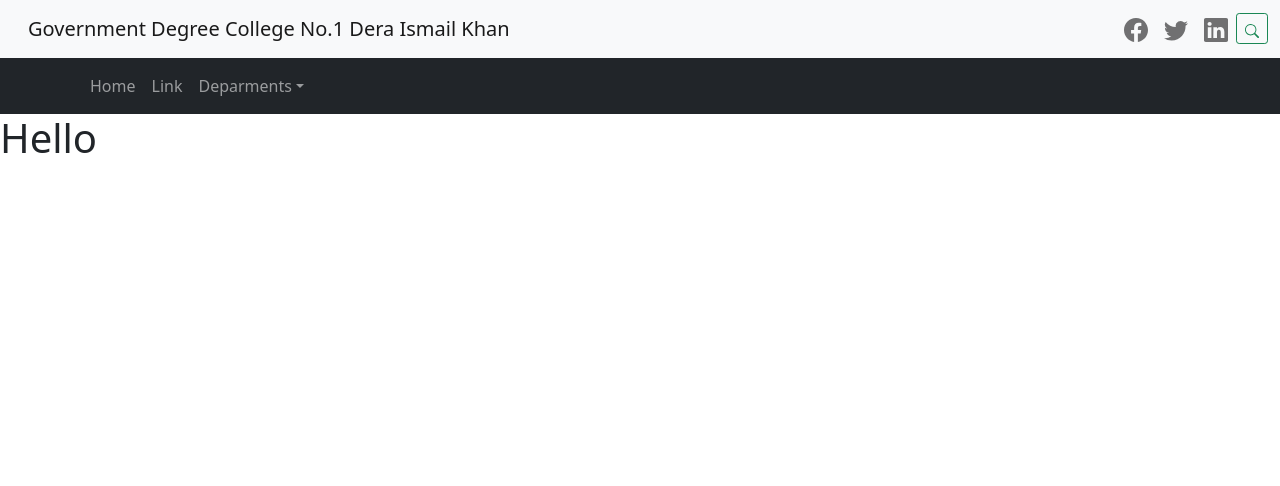
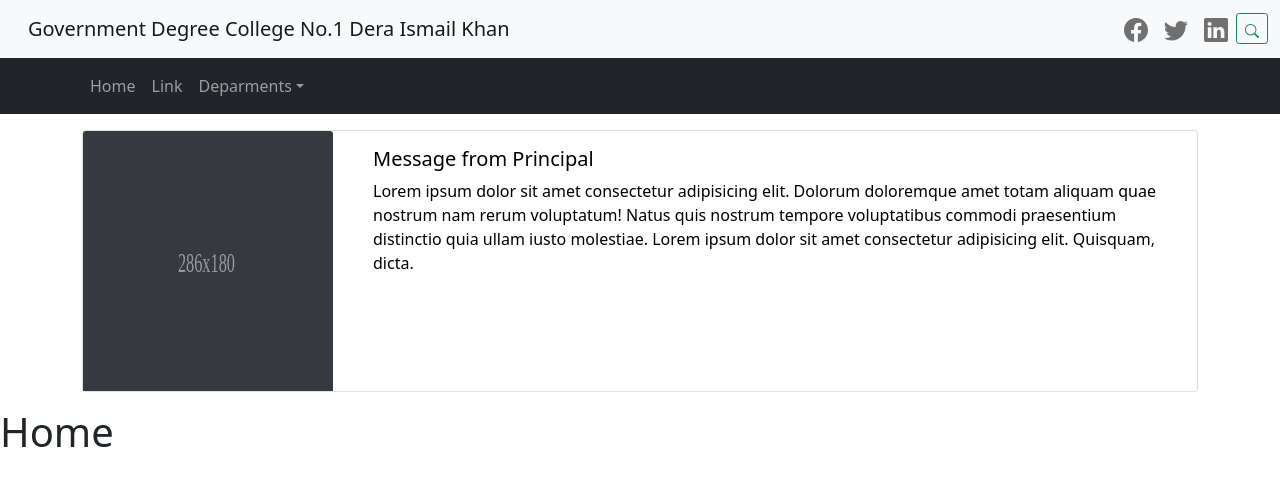
Before and after one commit to faris-xhan/gcdno1, a React (Create React App) app: page / in a window 1280 px wide. Shown: the top 486 px of the page. Built offline with nearby package versions, Linux system fonts and the light colour scheme.

Commit message:
:sparkles: add banner to home page

```diff
--- a/src/App.js
+++ b/src/App.js
@@ -1,13 +1,14 @@
 import Container from "react-bootstrap/Container";
 import { Routes, Route } from "react-router";
 import { Header } from "./components/header/Header";
+import Home from "./routes/home";
 
 function App() {
   return (
     <Container fluid className="p-0">
       <Header />
       <Routes>
-        <Route path="/" element={<h1>Hello </h1>} />
+        <Route path="/" element={<Home />} />
       </Routes>
     </Container>
   );
--- /dev/null
+++ b/src/components/Banner.jsx
@@ -0,0 +1,34 @@
+import Col from "react-bootstrap/Col";
+import Row from "react-bootstrap/Row";
+import Card from "react-bootstrap/Card";
+import Container from "react-bootstrap/Container";
+
+export const Banner = (props) => {
+  const { img, title, message } = props;
+  return (
+    <Container fluid className="p-3 text-white">
+      <Container>
+        <Card text="black">
+          <Row className="justify-content-center">
+            <Col xs="auto">
+              <Card.Img
+                variant="top"
+                src={img}
+                style={{ maxWidth: "250px", height: "260px" }}
+              />
+            </Col>
+
+            <Col>
+              <Card.Body>
+                <Card.Title>{title}</Card.Title>
+                <Card.Text>{message}</Card.Text>
+              </Card.Body>
+            </Col>
+          </Row>
+        </Card>
+      </Container>
+    </Container>
+  );
+};
+
+export default Container;
--- /dev/null
+++ b/src/routes/home.js
@@ -0,0 +1,20 @@
+import { Container } from "react-bootstrap";
+import { Banner } from "../components/Banner";
+
+const content =
+  "Lorem ipsum dolor sit amet consectetur adipisicing elit. Dolorum doloremque amet totam aliquam quae nostrum nam rerum voluptatum! Natus quis nostrum tempore voluptatibus commodi praesentium distinctio quia ullam iusto molestiae. Lorem ipsum dolor sit amet consectetur adipisicing elit. Quisquam, dicta.";
+
+const Home = (props) => {
+  return (
+    <Container fluid className="p-0">
+      <Banner
+        img="/holder.svg"
+        title="Message from Principal"
+        message={content}
+      />
+      <h1>Home</h1>
+    </Container>
+  );
+};
+
+export default Home;
```
Also changed, not shown: public/holder.svg (added).
